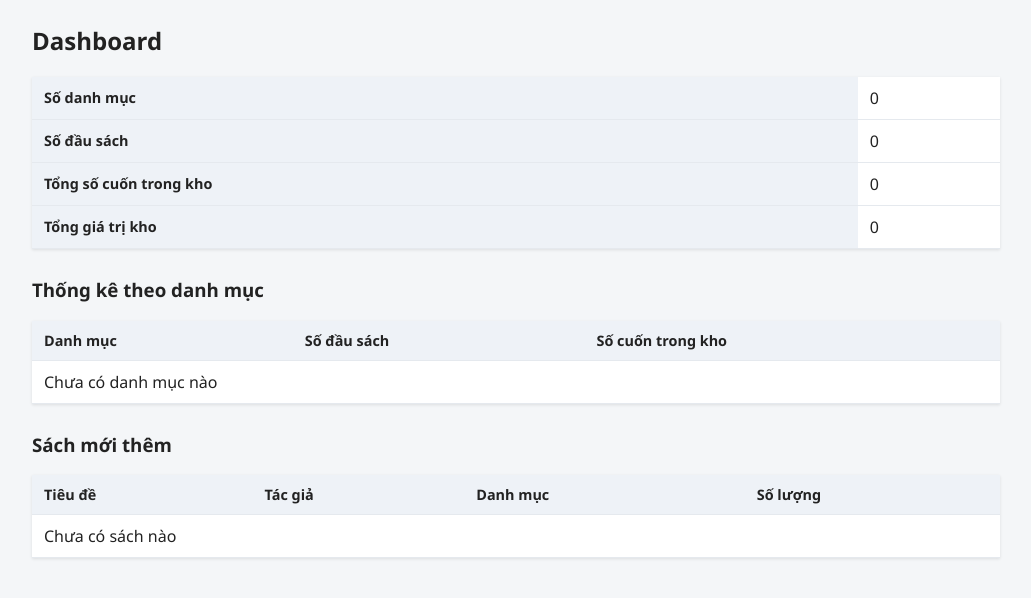
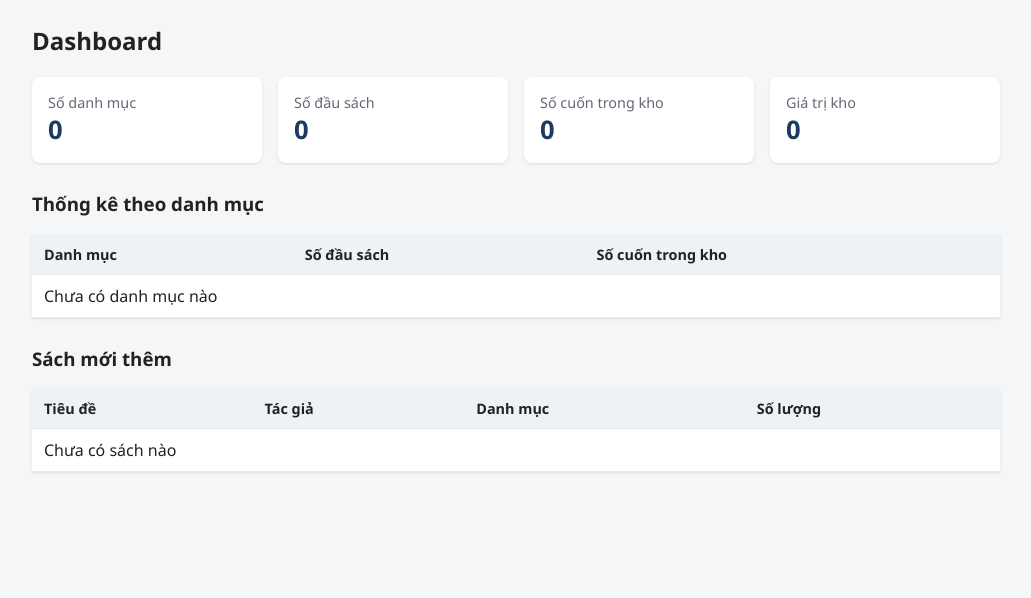
Before and after one commit to KimNguyen98/pmnm-hocphan, a Flask app: page / in a window 1280 px wide. Shown: the part 52-650 px from the top of the page, without its empty margins (124-1155 px from the left). Run offline with Flask 3, Linux system fonts and the light colour scheme.

Commit message:
Đổi thống kê tổng trên dashboard sang dạng thẻ

```diff
--- a/templates/dashboard.html
+++ b/templates/dashboard.html
@@ -1,12 +1,12 @@
 {% extends "base.html" %}
 {% block content %}
 <h2>Dashboard</h2>
-<table border="1" cellpadding="6" cellspacing="0">
-    <tr><th>Số danh mục</th><td>{{ so_danh_muc }}</td></tr>
-    <tr><th>Số đầu sách</th><td>{{ so_sach }}</td></tr>
-    <tr><th>Tổng số cuốn trong kho</th><td>{{ ton_kho }}</td></tr>
-    <tr><th>Tổng giá trị kho</th><td>{{ "{:,.0f}".format(gia_tri_kho) }}</td></tr>
-</table>
+<div class="the-thong-ke">
+    <div class="the"><span>Số danh mục</span><strong>{{ so_danh_muc }}</strong></div>
+    <div class="the"><span>Số đầu sách</span><strong>{{ so_sach }}</strong></div>
+    <div class="the"><span>Số cuốn trong kho</span><strong>{{ ton_kho }}</strong></div>
+    <div class="the"><span>Giá trị kho</span><strong>{{ "{:,.0f}".format(gia_tri_kho) }}</strong></div>
+</div>
 
 <h3>Thống kê theo danh mục</h3>
 <table border="1" cellpadding="6" cellspacing="0">
```
